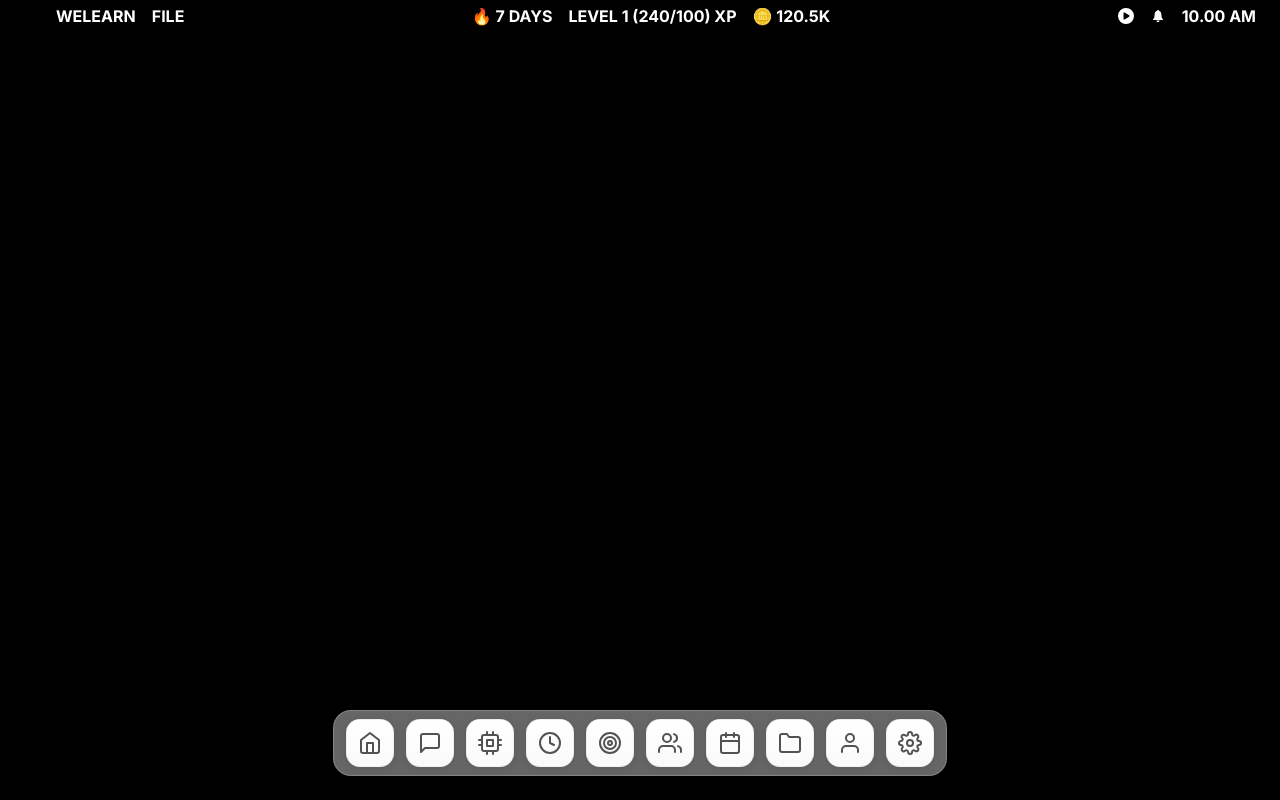
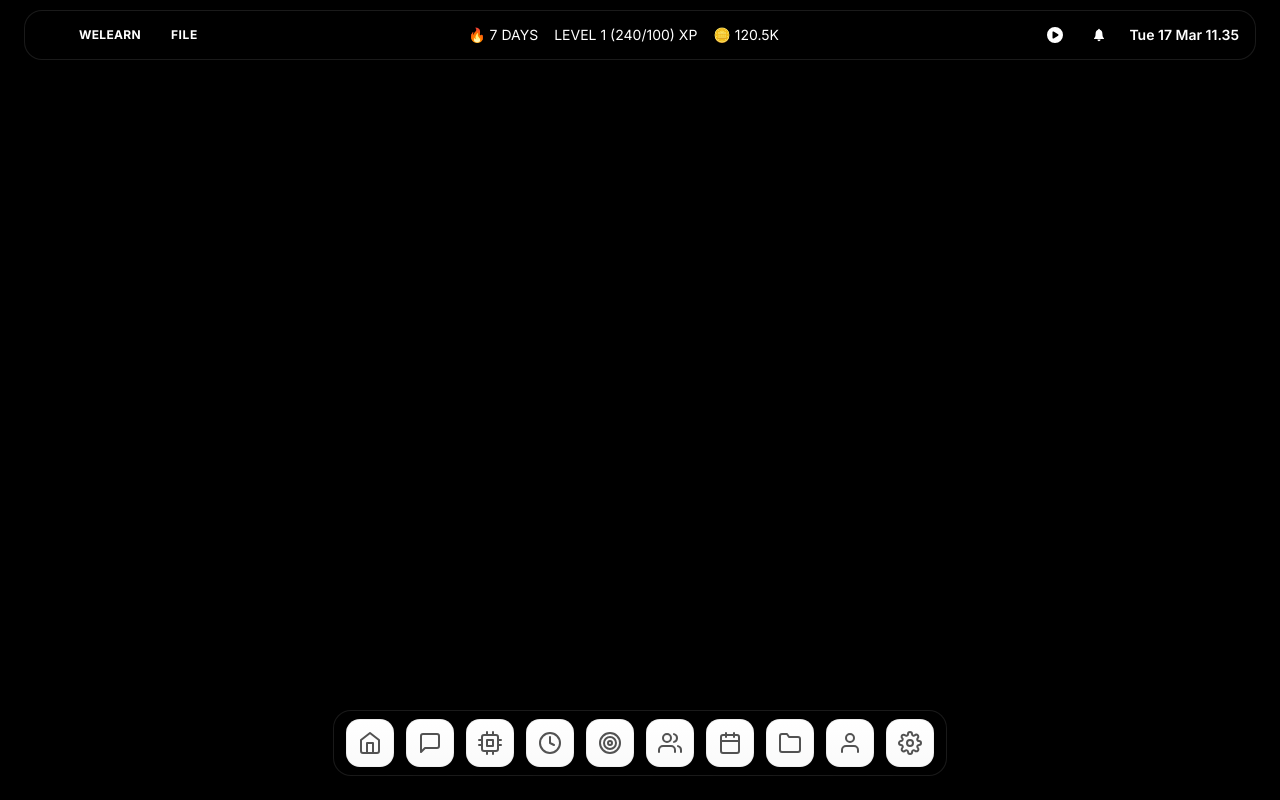
Before and after one commit to DkXenos/WDC_IFEST, a Next.js app: page /desktop in a window 1280 px wide. Built offline with nearby package versions, Linux system fonts and the light colour scheme.

Commit message:
navigation bar top done

```diff
--- a/src/components/common/chats/ChatThemeContext.tsx
+++ b/src/components/common/chats/ChatThemeContext.tsx
@@ -15,8 +15,8 @@ type ChatThemeContextType = {
   isVideoOn: boolean;
   setIsVideoOn: (v: boolean) => void;
 
-  containerBg: string; // Nav strip, main content bg
-  panelBg: string; // sidebar, input bar, headers
+  containerBg: string;
+  panelBg: string;
   borderColor: string;
   textColor: string;
   mutedTextColor: string;
@@ -65,12 +65,10 @@ export const ChatThemeProvider = ({ children }: { children: React.ReactNode }) =
   // Control Bar State
   const [isControlBarOpen, setIsControlBarOpen] = useState(false);
 
-  // Randomize initial song on client-side mount only to prevent hydration errors
   React.useEffect(() => {
     setCurrentSongIndex(Math.floor(Math.random() * PLAYLIST.length));
   }, []);
 
-  // When blur is off, make backgrounds highly opaque to preserve text readability
   const containerBg = isDarkTheme
     ? (isBlurOn ? 'bg-black/30 backdrop-blur-xl' : 'bg-black/95')
     : (isBlurOn ? 'bg-white/40 backdrop-blur-xl' : 'bg-[#f4ebe1]');
--- a/src/components/common/main/Dock.tsx
+++ b/src/components/common/main/Dock.tsx
@@ -22,6 +22,7 @@ import {
   TooltipTrigger,
 } from "@/components/ui/tooltip";
 import { useWindows, WindowID } from "./WindowContext";
+import { useChatTheme } from "@/components/common/chats/ChatThemeContext";
 
 type DockItem =
   | { icon: React.ElementType; label: string; href: string }
@@ -43,12 +44,17 @@ const dockItems: DockItem[] = [
 export default function Dock() {
   const [hoveredIndex, setHoveredIndex] = useState<number | null>(null);
   const { toggleWindow, isWindowOpen } = useWindows();
+  const { containerBg, borderColor } = useChatTheme();
 
   return (
     <TooltipProvider delayDuration={0}>
       <div className="fixed bottom-6 left-1/2 -translate-x-1/2 z-50">
         <div
-          className="flex items-end gap-3 rounded-2xl border border-white/20 bg-white/40 px-3 pb-2 pt-2 backdrop-blur-lg shadow-[0_8px_32px_rgba(0,0,0,0.12)] dark:bg-black/40 dark:border-white/10"
+          className={cn(
+            "flex items-end gap-3 rounded-2xl border px-3 pb-2 pt-2 shadow-[0_8px_32px_rgba(0,0,0,0.12)]",
+            containerBg,
+            borderColor
+          )}
           onMouseLeave={() => setHoveredIndex(null)}
         >
           {dockItems.map((item, index) => {
--- a/src/components/common/main/NavigationBar.tsx
+++ b/src/components/common/main/NavigationBar.tsx
@@ -1,26 +1,26 @@
 "use client";
-import React, { useState } from "react";
+import React, { useEffect, useMemo, useState } from "react";
 import Link from "next/link";
 import Image from "next/image";
 import { FaCirclePlay } from "react-icons/fa6";
 import { IoIosNotifications, IoIosNotificationsOff } from "react-icons/io";
-import { Dialog, DialogContent, DialogTrigger, DialogTitle, DialogClose } from "@/components/ui/dialog";
-import { FiFolder, FiImage, FiFileText, FiVideo, FiSearch } from "react-icons/fi";
+import {
+  DropdownMenu,
+  DropdownMenuContent,
+  DropdownMenuItem,
+  DropdownMenuSeparator,
+  DropdownMenuShortcut,
+  DropdownMenuSub,
+  DropdownMenuSubContent,
+  DropdownMenuSubTrigger,
+  DropdownMenuTrigger,
+} from "@/components/ui/dropdown-menu";
 import { useChatTheme } from "@/components/common/chats/ChatThemeContext";
-
-const MOCK_FILES = [
-  { id: 1, name: "Project Proposal.pdf", type: "pdf", icon: FiFileText, date: "Today, 10:24 AM", size: "2.4 MB" },
-  { id: 2, name: "UI Architecture.fig", type: "design", icon: FiImage, date: "Yesterday, 3:15 PM", size: "15.8 MB" },
-  { id: 3, name: "Meeting Notes.docx", type: "doc", icon: FiFileText, date: "Oct 12, 2026", size: "12 KB" },
-  { id: 4, name: "Demo Recording.mp4", type: "video", icon: FiVideo, date: "Oct 10, 2026", size: "142.5 MB" },
-  { id: 5, name: "Assets", type: "folder", icon: FiFolder, date: "Oct 8, 2026", size: "--" },
-  { id: 6, name: "Client Logo.png", type: "image", icon: FiImage, date: "Oct 5, 2026", size: "4.1 MB" },
-];
 
 export default function NavigationBar() {
   const {
     containerBg, borderColor, textColor, mutedTextColor,
-    panelBg, hoverBg, activeBg
+    hoverBg
   } = useChatTheme();
   const leftNavLinks = [
     {
@@ -60,11 +60,37 @@ export default function NavigationBar() {
       icon: <IoIosNotifications />,
       iconClicked: <IoIosNotificationsOff />,
     },
-    {
-      title: "10.00 AM",
-      href: "",
-    },
   ];
+
+  const [now, setNow] = useState(() => new Date());
+
+  useEffect(() => {
+    const timer = setInterval(() => {
+      setNow(new Date());
+    }, 1000);
+
+    return () => clearInterval(timer);
+  }, []);
+
+  const wibClock = useMemo(() => {
+    const parts = new Intl.DateTimeFormat("en-GB", {
+      timeZone: "Asia/Jakarta",
+      weekday: "short",
+      day: "2-digit",
+      month: "short",
+      hour: "2-digit",
+      minute: "2-digit",
+      hour12: false,
+    }).formatToParts(now);
+
+    const weekday = parts.find((part) => part.type === "weekday")?.value ?? "";
+    const day = parts.find((part) => part.type === "day")?.value ?? "";
+    const month = parts.find((part) => part.type === "month")?.value ?? "";
+    const hour = parts.find((part) => part.type === "hour")?.value ?? "";
+    const minute = parts.find((part) => part.type === "minute")?.value ?? "";
+
+    return `${weekday} ${day} ${month} ${hour}.${minute}`;
+  }, [now]);
 
   const [clickedStates, setClickedStates] = useState<boolean[]>(
     rightNavLinksData.map(() => false)
@@ -76,128 +102,100 @@ export default function NavigationBar() {
     );
   };
   return (
-    <nav className="flex z-100 px-6 py-1 text-card fixed top-0 w-screen justify-between font-bold items-center gap-4">
-      <div className="flex items-center gap-4">
+    <nav className="fixed top-0 left-0 right-0 z-100 px-3 py-2 sm:px-6 sm:py-2.5">
+      <div className={`mx-auto flex w-full max-w-400 items-center justify-between gap-2 rounded-2xl border ${borderColor} ${containerBg} px-3 py-2 shadow-xl backdrop-blur-sm sm:gap-4 sm:px-4`}>
+      <div className="flex items-center gap-2 sm:gap-4 min-w-0">
         {leftNavLinks.map((link) => {
           if (link.title === "FILE") {
             return (
-              <Dialog key={link.title}>
-                <DialogTrigger asChild>
-                  <button className="flex items-center gap-2 hover:opacity-80 transition-opacity uppercase">
+              <DropdownMenu key={link.title}>
+                <DropdownMenuTrigger asChild>
+                  <button
+                    className={`flex items-center gap-2 rounded-md px-2 py-1 text-[11px] font-bold tracking-wider transition-colors uppercase sm:text-xs ${textColor} ${hoverBg}`}
+                  >
                     {link.title}
                   </button>
-                </DialogTrigger>
-                <DialogContent showCloseButton={false} overlayClassName="bg-black/10 dark:bg-black/40 backdrop-blur-sm" className={`max-w-4xl sm:max-w-[900px] p-0 overflow-hidden border ${borderColor} ${containerBg} rounded-2xl shadow-2xl`}>
-                  <DialogTitle className="sr-only">Files Explorer</DialogTitle>
-
-                  {/* Window Content */}
-                  <div className="flex w-full h-[550px] overflow-hidden">
-                    {/* Sidebar */}
-                    <div className={`w-56 shrink-0 border-r ${borderColor} bg-black/5 dark:bg-black/20 flex flex-col overflow-y-auto`}>
-                      {/* Mac OS Window Controls */}
-                      <div className="flex items-center gap-2 px-5 py-5 sticky top-0 z-10 w-full mb-2">
-                         <DialogClose asChild>
-                           <button aria-label="Close" className="w-3 h-3 rounded-full bg-[#ff5f56] hover:bg-[#ff5f56]/80 shadow-sm border border-black/10 transition-colors" />
-                         </DialogClose>
-                         <button aria-label="Minimize" className="w-3 h-3 rounded-full bg-[#ffbd2e] hover:bg-[#ffbd2e]/80 shadow-sm border border-black/10 transition-colors" />
-                         <button aria-label="Maximize" className="w-3 h-3 rounded-full bg-[#27c93f] hover:bg-[#27c93f]/80 shadow-sm border border-black/10 transition-colors" />
-                      </div>
-
-                      <div className="px-3 pb-6 flex flex-col gap-1">
-                        <div className={`px-2 py-1 text-[11px] font-bold uppercase tracking-wider ${mutedTextColor} mt-1 mb-1`}>Favorites</div>
-                        <button className={`flex items-center gap-2 px-3 py-1.5 text-[13px] font-medium rounded-lg w-full text-left ${activeBg} shadow-sm ${textColor}`}>
-                          <FiSearch size={14} className="text-blue-500" /> Recents
-                        </button>
-                        <button className={`flex items-center gap-2 px-3 py-1.5 text-[13px] font-medium rounded-lg w-full text-left ${hoverBg} ${textColor}`}>
-                          <FiFolder size={14} className="text-blue-500" /> Desktop
-                        </button>
-                        <button className={`flex items-center gap-2 px-3 py-1.5 text-[13px] font-medium rounded-lg w-full text-left ${hoverBg} ${textColor}`}>
-                          <FiFolder size={14} className="text-blue-500" /> Documents
-                        </button>
-                        <button className={`flex items-center gap-2 px-3 py-1.5 text-[13px] font-medium rounded-lg w-full text-left ${hoverBg} ${textColor}`}>
-                          <FiFolder size={14} className="text-blue-500" /> Downloads
-                        </button>
-
-                        <div className={`px-2 py-1 text-[11px] font-bold uppercase tracking-wider ${mutedTextColor} mt-4 mb-1`}>Tags</div>
-                        <button className={`flex items-center gap-2 px-3 py-1.5 text-[13px] font-medium rounded-lg w-full text-left ${hoverBg} ${textColor}`}>
-                          <div className="w-2.5 h-2.5 rounded-full bg-[#ff5f56] shadow-sm" /> Important
-                        </button>
-                        <button className={`flex items-center gap-2 px-3 py-1.5 text-[13px] font-medium rounded-lg w-full text-left ${hoverBg} ${textColor}`}>
-                          <div className="w-2.5 h-2.5 rounded-full bg-[#ffbd2e] shadow-sm" /> Work
-                        </button>
-                        <button className={`flex items-center gap-2 px-3 py-1.5 text-[13px] font-medium rounded-lg w-full text-left ${hoverBg} ${textColor}`}>
-                          <div className="w-2.5 h-2.5 rounded-full bg-[#27c93f] shadow-sm" /> Personal
-                        </button>
-                      </div>
-                    </div>
-
-                    {/* Main File View */}
-                    <div className={`flex-1 flex flex-col overflow-hidden bg-transparent`}>
-                      {/* Top Bar for Main Content */}
-                      <div className={`flex items-center justify-between border-b ${borderColor} px-6 py-4 h-[60px] shrink-0`}>
-                        <div className="flex items-center gap-4">
-                          <span className={`font-semibold text-lg tracking-tight ${textColor}`}>Recents</span>
-                        </div>
-                        <div className={`flex items-center gap-2 px-3 py-1.5 rounded-lg border ${borderColor} bg-black/5 dark:bg-black/20 ${mutedTextColor} shadow-sm`}>
-                          <FiSearch size={14} />
-                          <input
-                            type="text"
-                            placeholder="Search"
-                            className="bg-transparent border-none outline-none text-[13px] w-44 placeholder:text-current font-medium"
-                          />
-                        </div>
-                      </div>
-
-                      <div className="flex-1 overflow-y-auto p-6">
-                        <div className={`grid grid-cols-5 gap-4 mb-3 text-[11px] font-bold uppercase tracking-wider ${mutedTextColor} px-3`}>
-                          <div className="col-span-2">Name</div>
-                          <div>Date Modified</div>
-                          <div>Size</div>
-                          <div>Kind</div>
-                        </div>
-
-                        <div className="flex flex-col gap-1">
-                          {MOCK_FILES.map((file) => (
-                            <div
-                              key={file.id}
-                              className={`grid grid-cols-5 items-center gap-4 px-3 py-2.5 rounded-xl cursor-pointer transition-colors ${hoverBg} group`}
-                            >
-                              <div className="col-span-2 flex items-center gap-3">
-                                <file.icon size={18} className={`shrink-0 ${file.type === 'folder' ? 'text-blue-400 fill-blue-400/20' : file.type === 'pdf' ? 'text-red-400' : 'text-neutral-400'}`} />
-                                <span className={`text-[13px] font-medium truncate ${textColor}`}>{file.name}</span>
-                              </div>
-                              <div className={`text-[12px] font-medium ${mutedTextColor} truncate`}>{file.date}</div>
-                              <div className={`text-[12px] font-medium ${mutedTextColor}`}>{file.size}</div>
-                              <div className={`text-[12px] font-medium ${mutedTextColor} uppercase`}>{file.type}</div>
-                            </div>
-                          ))}
-                        </div>
-                      </div>
-                    </div>
-                  </div>
-                </DialogContent>
-              </Dialog>
+                </DropdownMenuTrigger>
+                <DropdownMenuContent
+                  align="start"
+                  sideOffset={8}
+                  className="w-72 rounded-3xl border border-white/15 bg-neutral-900/80 p-2.5 text-neutral-200 shadow-2xl backdrop-blur-2xl"
+                >
+                  <DropdownMenuItem className="rounded-xl px-4 py-0.5 text-lg font-semibold focus:bg-white/10 focus:text-white">
+                    New Tab
+                    <DropdownMenuShortcut className="text-base tracking-normal text-neutral-500"></DropdownMenuShortcut>
+                  </DropdownMenuItem>
+                  <DropdownMenuItem className="rounded-xl px-4 py-2.5 text-lg font-semibold focus:bg-white/10 focus:text-white">
+                    New Window
+                    <DropdownMenuShortcut className="text-base tracking-normal text-neutral-500"></DropdownMenuShortcut>
+                  </DropdownMenuItem>
+                  <DropdownMenuItem className="rounded-xl px-4 py-2.5 text-lg font-semibold focus:bg-white/10 focus:text-white">
+                    New Incognito Window
+                    <DropdownMenuShortcut className="text-base tracking-normal text-neutral-500"></DropdownMenuShortcut>
+                  </DropdownMenuItem>
+                  <DropdownMenuItem className="rounded-xl px-4 py-2.5 text-lg font-semibold focus:bg-white/10 focus:text-white">
+                    Reopen Closed Tab
+                    <DropdownMenuShortcut className="text-base tracking-normal text-neutral-500"></DropdownMenuShortcut>
+                  </DropdownMenuItem>
+                  <DropdownMenuItem className="rounded-xl px-4 py-2.5 text-lg font-semibold focus:bg-white/10 focus:text-white">
+                    Open File...
+                    <DropdownMenuShortcut className="text-base tracking-normal text-neutral-500"></DropdownMenuShortcut>
+                  </DropdownMenuItem>
+                  <DropdownMenuItem className="rounded-xl px-4 py-2.5 text-lg font-semibold focus:bg-white/10 focus:text-white">
+                    Open Location...
+                    <DropdownMenuShortcut className="text-base tracking-normal text-neutral-500"></DropdownMenuShortcut>
+                  </DropdownMenuItem>
+                  <DropdownMenuSeparator className="my-2 bg-white/20" />
+                  <DropdownMenuItem className="rounded-xl px-4 py-2.5 text-lg font-semibold focus:bg-white/10 focus:text-white">
+                    Close Window
+                    <DropdownMenuShortcut className="text-base tracking-normal text-neutral-500"></DropdownMenuShortcut>
+                  </DropdownMenuItem>
+                  <DropdownMenuItem className="rounded-xl px-4 py-2.5 text-lg font-semibold focus:bg-white/10 focus:text-white">
+                    Close Tab
+                    <DropdownMenuShortcut className="text-base tracking-normal text-neutral-500"></DropdownMenuShortcut>
+                  </DropdownMenuItem>
+                  <DropdownMenuItem className="rounded-xl px-4 py-2.5 text-lg font-semibold focus:bg-white/10 focus:text-white">
+                    Save Page As...
+                    <DropdownMenuShortcut className="text-base tracking-normal text-neutral-500"></DropdownMenuShortcut>
+                  </DropdownMenuItem>
+                  <DropdownMenuSeparator className="my-2 bg-white/20" />
+                  <DropdownMenuSub>
+                    <DropdownMenuSubTrigger className="rounded-xl px-4 py-2.5 text-lg font-semibold focus:bg-white/10 focus:text-white">
+                      Share
+                    </DropdownMenuSubTrigger>
+                    <DropdownMenuSubContent className="w-52 rounded-2xl border border-white/15 bg-neutral-900/90 p-1.5 text-neutral-200 shadow-xl backdrop-blur-2xl">
+                      <DropdownMenuItem className="rounded-lg px-3 py-2 text-sm font-medium focus:bg-white/10 focus:text-white">Copy Link</DropdownMenuItem>
+                      <DropdownMenuItem className="rounded-lg px-3 py-2 text-sm font-medium focus:bg-white/10 focus:text-white">Send to Friends</DropdownMenuItem>
+                    </DropdownMenuSubContent>
+                  </DropdownMenuSub>
+                  <DropdownMenuSeparator className="my-2 bg-white/20" />
+                  <DropdownMenuItem className="rounded-xl px-4 py-2.5 text-lg font-semibold focus:bg-white/10 focus:text-white">
+                    Print...
+                    <DropdownMenuShortcut className="text-base tracking-normal text-neutral-500">⌘P</DropdownMenuShortcut>
+                  </DropdownMenuItem>
+                </DropdownMenuContent>
+              </DropdownMenu>
             );
           }
 
           return (
             <Link
-              className="flex items-center gap-2 uppercase hover:opacity-80 transition-opacity"
+              className={`flex items-center gap-2 rounded-md px-1.5 py-1 text-xs font-bold tracking-wide uppercase transition-opacity hover:opacity-80 ${textColor}`}
               key={link.title}
               href={link.href}
             >
               {link.icon && (
                 <Image src={link.icon} alt={link.title} width={24} height={24} />
               )}
-              {link.title}
+              <span className="hidden sm:inline">{link.title}</span>
             </Link>
           );
         })}
       </div>
-      <div className="flex items-center gap-4">
+      <div className="hidden lg:flex items-center gap-4">
         {middleNavLinks.map((link) => (
           <Link
-            className="flex items-center gap-2"
+            className={`flex items-center gap-2 text-xs xl:text-sm ${textColor}`}
             key={link.title}
             href={link.href}
           >
@@ -205,26 +203,22 @@ export default function NavigationBar() {
           </Link>
         ))}
       </div>
-      <div className="flex items-center gap-4">
+      <div className="flex items-center gap-2 sm:gap-4 shrink-0">
         {rightNavLinksData.map((link, index) =>
           link.icon ? (
             <button
-              className="flex items-center gap-2 cursor-pointer"
+              className={`flex items-center gap-2 cursor-pointer rounded-full p-1.5 transition-colors ${hoverBg} ${textColor}`}
               key={link.title || index}
               onClick={() => toggleClicked(index)}
             >
               {clickedStates[index] ? link.iconClicked : link.icon}
             </button>
-          ) : (
-            <Link
-              className="flex items-center gap-2"
-              key={link.title || index}
-              href={link.href}
-            >
-              {link.title}
-            </Link>
-          )
+          ) : null
         )}
+        <span className={`flex items-center gap-2 text-[11px] sm:text-sm font-semibold ${textColor}`}>
+          {wibClock}
+        </span>
+      </div>
       </div>
     </nav>
   );
```
